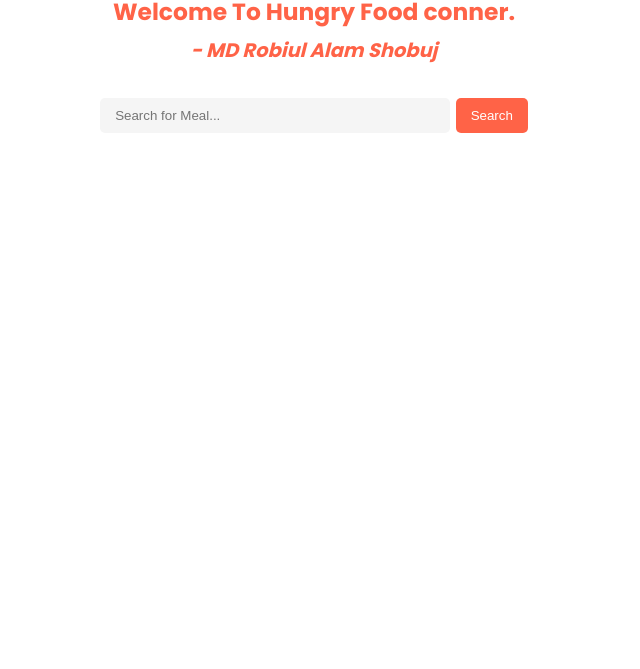
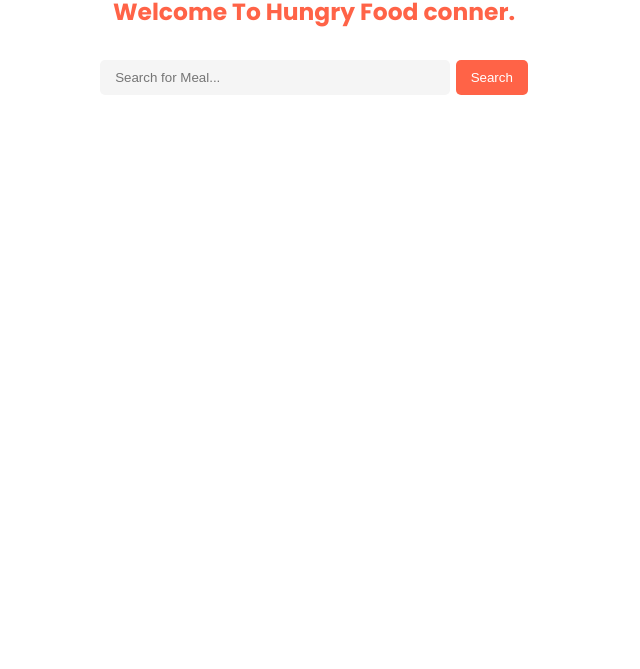
Before and after one commit to Emphaticdesign/Food, a plain HTML site: page index.html in a window 1280 px wide. Shown: the part 131-800 px from the top of the page, without its empty margins (326-966 px from the left). Drawn offline with Linux system fonts and the light colour scheme.

Commit message:
second update

```diff
--- a/index.html
+++ b/index.html
@@ -13,8 +13,7 @@
     <div class = "meal-wrapper">
       <div class = "meal-search">
         <h1 class = "title">Hungry Monstar</h1>
-        <h3 class = "title">Welcome To Hungry Food conner.<br>
-          <cite class = "title">- MD Robiul Alam Shobuj</cite>
+        <h3 class = "title">Welcome To Hungry Food conner.
         </h3>
 
         <div class = "meal-search-box input-group mb-5">
```
